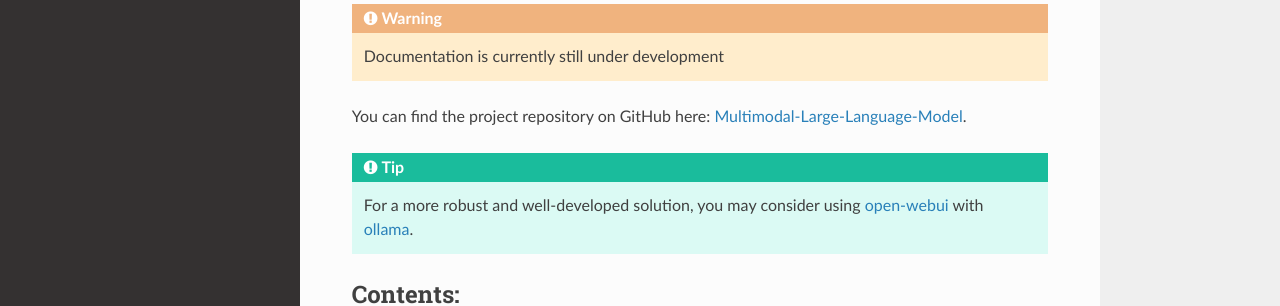
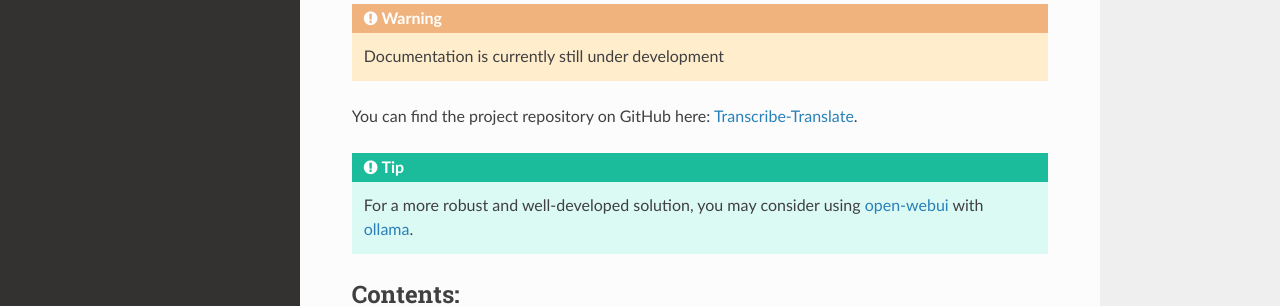
Before and after one commit to NotYuSheng/Transcribe-Translate, a Sphinx documentation site: the page built from doc/index.rst, in a window 1280 px wide. Shown: the part 241-547 px from the top of the page. Built offline with Sphinx 7.4.7 and the Read the Docs theme 2.0.0, drawn with Linux system fonts in a browser that asks for light colours; pages that are not in the unit, such as notebooks, are missing from menus.

Commit message:
Update index.rst

```diff
--- a/doc/index.rst
+++ b/doc/index.rst
@@ -6,7 +6,7 @@ This documentation provides an overview of the Transcribe-Translate project.
 .. warning::
    Documentation is currently still under development
 
-You can find the project repository on GitHub here: `Multimodal-Large-Language-Model <https://github.com/NotYuSheng/Transcribe-Translate>`_.
+You can find the project repository on GitHub here: `Transcribe-Translate <https://github.com/NotYuSheng/Transcribe-Translate>`_.
 
 .. tip::
    For a more robust and well-developed solution, you may consider using `open-webui <https://github.com/open-webui/open-webui>`_ with `ollama <https://github.com/ollama/ollama>`_.
```
